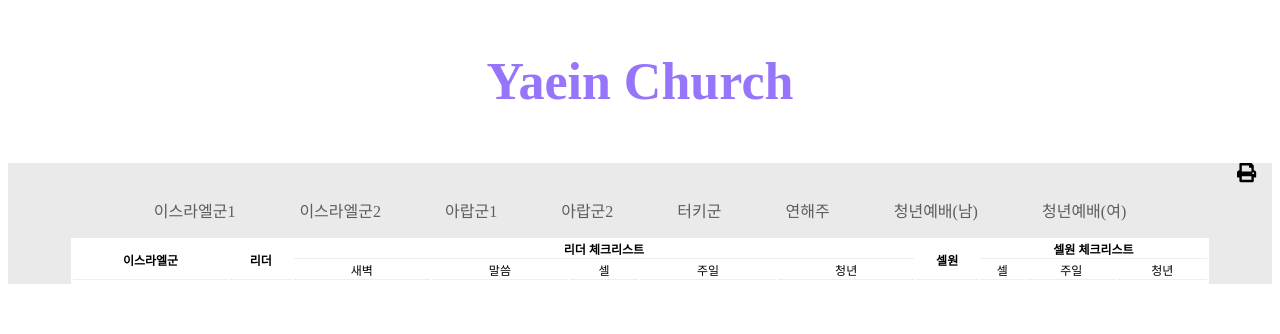
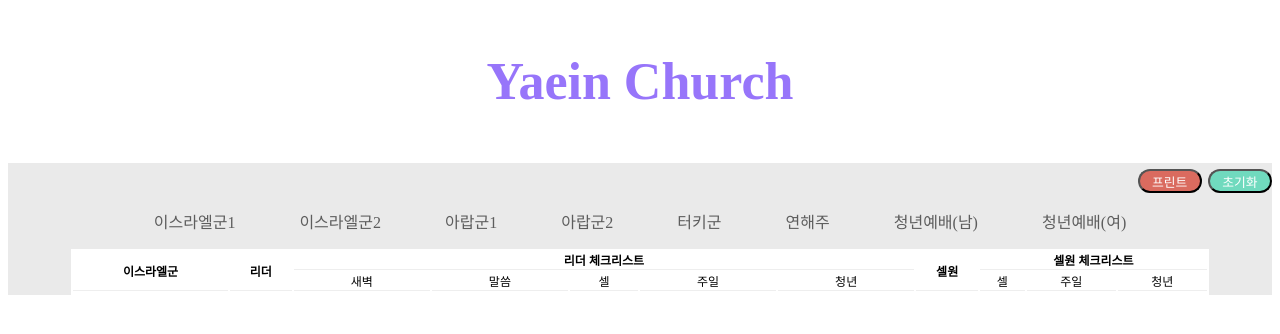
Before and after one commit to LOG91/YaeinC, a React app in the folder frontend/: page /admin in a window 1280 px wide. Shown: the top 334 px of the page. Built offline with nearby package versions, Linux system fonts and the light colour scheme.

Commit message:
modify: 체크박스 커스텀으로 수정

```diff
--- a/frontend/src/components/CellTable/CellTable.js
+++ b/frontend/src/components/CellTable/CellTable.js
@@ -22,19 +22,22 @@ class CellTable extends Component {
     cellIndex: null
   }
 
-  handleCheck = async (id, sectionIdx, kind, memberName = false) => {
+  handleCheck = (id, sectionIdx, kind, memberName = false) => {
     console.log(id, sectionIdx, kind, memberName)
-    const responsedData = await fetch(`/api/check/leader/${id}`, {
+    // const responsedData =
+    fetch(`/api/check/leader/${id}`, {
       method: 'PUT',
       headers: {
         'Content-Type': 'application/json',
       },
       body: JSON.stringify({ id, kind, memberName })
+    }).then(responsedData => {
+      if (responsedData.status === 200) {
+        this.props.checkWorship(id, sectionIdx, kind);
+      }
     });
 
-    if (responsedData.status === 200) {
-      this.props.checkWorship(id, sectionIdx, kind);
-    }
+
   }
   handleCheckMember = async (leaderId, id, sec, sectionIdx, kind) => {
     const responsedData = await fetch(`/api/check/member/${id}`, {
--- a/frontend/src/components/CellTable/CellTable.scss
+++ b/frontend/src/components/CellTable/CellTable.scss
@@ -95,11 +95,66 @@ select {
   cursor: pointer;
 }
 
-input[type="checkbox"] {
-  /* Double-sized Checkboxes */
-  -ms-transform: scale(1.5); /* IE */
-  -moz-transform: scale(1.5); /* FF */
-  -webkit-transform: scale(1.5); /* Safari and Chrome */
-  -o-transform: scale(1.5); /* Opera */
-  padding: 10px;
+.custom-checkbox {
+  display: none;
 }
+
+.check {
+  cursor: pointer;
+  position: relative;
+  margin: auto;
+  width: 18px;
+  height: 18px;
+  -webkit-tap-highlight-color: transparent;
+  transform: translate3d(0, 0, 0);
+}
+.check:before {
+  content: "";
+  position: absolute;
+  top: -15px;
+  left: -15px;
+  width: 48px;
+  height: 48px;
+  border-radius: 50%;
+  background: rgba(34,50,84,0.03);
+  opacity: 0;
+  transition: opacity 0.2s ease;
+}
+.check svg {
+  position: relative;
+  z-index: 1;
+  fill: none;
+  stroke-linecap: round;
+  stroke-linejoin: round;
+  stroke: #c8ccd4;
+  stroke-width: 1.5;
+  transform: translate3d(0, 0, 0);
+  transition: all 0.2s ease;
+}
+.check svg path {
+  stroke-dasharray: 60;
+  stroke-dashoffset: 0;
+}
+.check svg polyline {
+  stroke-dasharray: 22;
+  stroke-dashoffset: 66;
+}
+.check:hover:before {
+  opacity: 1;
+}
+.check:hover svg {
+  stroke: #4285f4;
+}
+
+input:checked + .check svg {
+  stroke: #4285f4;
+}
+input:checked + .check svg path {
+  stroke-dashoffset: 60;
+  transition: all 0.3s linear;
+}
+input:checked + .check svg polyline {
+  stroke-dashoffset: 42;
+  transition: all 0.2s linear;
+  transition-delay: 0.15s;
+}
--- a/frontend/src/components/CellTable/Fn.js
+++ b/frontend/src/components/CellTable/Fn.js
@@ -48,26 +48,62 @@ const renderLeaderList = ({ network, idx, networkName, handleCheck, handleCount,
             </select>
           </td>
           <td rowSpan={MEMBER_CNT}>
-            <input className="checkbox" checked={member.cc} readOnly type="checkbox" onClick={() => handleCheck(member._id, idx, 'cc')} />
+            <input type="checkbox" className="custom-checkbox" checked={member.cc} readOnly />
+            <label className="check" onClick={() => handleCheck(member._id, idx, 'cc')}>
+              <svg width="18px" height="18px" viewBox="0 0 18 18">
+                <path d="M1,9 L1,3.5 C1,2 2,1 3.5,1 L14.5,1 C16,1 17,2 17,3.5 L17,14.5 C17,16 16,17 14.5,17 L3.5,17 C2,17 1,16 1,14.5 L1,9 Z"></path>
+                <polyline points="1 9 7 14 15 4"></polyline>
+              </svg>
+            </label>
           </td>
           <td rowSpan={MEMBER_CNT}>
-            <input className="checkbox" checked={member.mc} readOnly type="checkbox" onClick={() => handleCheck(member._id, idx, 'mc')} />
+            <input type="checkbox" className="custom-checkbox" checked={member.mc} readOnly />
+            <label className="check" onClick={() => handleCheck(member._id, idx, 'mc')}>
+              <svg width="18px" height="18px" viewBox="0 0 18 18">
+                <path d="M1,9 L1,3.5 C1,2 2,1 3.5,1 L14.5,1 C16,1 17,2 17,3.5 L17,14.5 C17,16 16,17 14.5,17 L3.5,17 C2,17 1,16 1,14.5 L1,9 Z"></path>
+                <polyline points="1 9 7 14 15 4"></polyline>
+              </svg>
+            </label>
           </td>
           <td rowSpan={MEMBER_CNT}>
-            <input className="checkbox" checked={member.yc} readOnly type="checkbox" onClick={() => handleCheck(member._id, idx, 'yc')} />
+            <input type="checkbox" className="custom-checkbox" checked={member.yc} readOnly />
+            <label className="check" onClick={() => handleCheck(member._id, idx, 'yc')}>
+              <svg width="18px" height="18px" viewBox="0 0 18 18">
+                <path d="M1,9 L1,3.5 C1,2 2,1 3.5,1 L14.5,1 C16,1 17,2 17,3.5 L17,14.5 C17,16 16,17 14.5,17 L3.5,17 C2,17 1,16 1,14.5 L1,9 Z"></path>
+                <polyline points="1 9 7 14 15 4"></polyline>
+              </svg>
+            </label>
           </td>
         </tr>
         {MEMBER_CNT !== 1 ? member.members.map((v, i) => (
           <tr key={i}>
             <td rowSpan="1" key={i} className={evenClsName}>{v.name}</td>
             <td rowSpan="1" className={evenClsName}>
-              <input className="checkbox" checked={v.cc} readOnly type="checkbox" onClick={() => handleCheckMember(member._id, v._id, v.sec, idx, 'cc')} />
+              <input type="checkbox" className="custom-checkbox" checked={v.cc} readOnly />
+              <label className="check" onClick={() => handleCheckMember(member._id, v._id, v.sec, idx, 'cc')}>
+                <svg width="18px" height="18px" viewBox="0 0 18 18">
+                  <path d="M1,9 L1,3.5 C1,2 2,1 3.5,1 L14.5,1 C16,1 17,2 17,3.5 L17,14.5 C17,16 16,17 14.5,17 L3.5,17 C2,17 1,16 1,14.5 L1,9 Z"></path>
+                  <polyline points="1 9 7 14 15 4"></polyline>
+                </svg>
+              </label>
             </td>
             <td rowSpan="1" className={evenClsName}>
-              <input className="checkbox" checked={v.mc} readOnly type="checkbox" onClick={() => handleCheckMember(member._id, v._id, v.sec, idx, 'mc')} />
+              <input type="checkbox" className="custom-checkbox" checked={v.mc} readOnly />
+              <label className="check" onClick={() => handleCheckMember(member._id, v._id, v.sec, idx, 'mc')}>
+                <svg width="18px" height="18px" viewBox="0 0 18 18">
+                  <path d="M1,9 L1,3.5 C1,2 2,1 3.5,1 L14.5,1 C16,1 17,2 17,3.5 L17,14.5 C17,16 16,17 14.5,17 L3.5,17 C2,17 1,16 1,14.5 L1,9 Z"></path>
+                  <polyline points="1 9 7 14 15 4"></polyline>
+                </svg>
+              </label>
             </td>
             <td rowSpan="1" className={evenClsName}>
-              <input className="checkbox" checked={v.yc} readOnly type="checkbox" onClick={() => handleCheckMember(member._id, v._id, v.sec, idx, 'yc')} />
+              <input type="checkbox" className="custom-checkbox" checked={v.yc} readOnly />
+              <label className="check" onClick={() => handleCheckMember(member._id, v._id, v.sec, idx, 'yc')}>
+                <svg width="18px" height="18px" viewBox="0 0 18 18">
+                  <path d="M1,9 L1,3.5 C1,2 2,1 3.5,1 L14.5,1 C16,1 17,2 17,3.5 L17,14.5 C17,16 16,17 14.5,17 L3.5,17 C2,17 1,16 1,14.5 L1,9 Z"></path>
+                  <polyline points="1 9 7 14 15 4"></polyline>
+                </svg>
+              </label>
             </td>
           </tr>
         )) : (
--- a/frontend/src/pages/Admin/Admin.js
+++ b/frontend/src/pages/Admin/Admin.js
@@ -5,21 +5,26 @@ import { CellTable } from '../../components/CellTable';
 import Tab from '../../components/Tab/Tab';
 import './Admin.scss'
 
-import { faPrint } from "@fortawesome/free-solid-svg-icons";
+import { faPrint, faRainbow } from "@fortawesome/free-solid-svg-icons";
 import { FontAwesomeIcon } from "@fortawesome/react-fontawesome";
 
 class AdminPage extends Component {
 
-  async addLeader () {
-    const { insertedMember } = this.props;
-    await fetch('/api/leader', {
+  async resetCheck() {
+    // const { insertedMember } = this.props;
+    const currentLocation = window.location.href;
+    console.log(111);
+    await fetch('/api/reset', {
       method: 'POST',
       headers: {
         'Content-Type': 'application/json',
       },
-      body: JSON.stringify(insertedMember),
-    }).then(res => res.json());
+      body: JSON.stringify({ currentLocation })
+    }).then(() => {
+      window.location.href = window.location.href;
+    });
   }
+
 
   handleChange = ({ target }) => {
     this.props.insertMemberData(target.name, target.value);
@@ -70,10 +75,13 @@ class AdminPage extends Component {
     this.props.insertCellMember("", this.props.insertedMember.members.length);
   }
 
-  render(){
+  render() {
     return (
       <div>
-        <div className="printButton"><FontAwesomeIcon icon={faPrint} onClick={this.handlePrint}/></div>
+        <div className="edit-box">
+          <div className="button-box"><button className="edit-box__button--print" onClick={this.handlePrint}>프린트</button></div>
+          <div className="button-box"><button className="edit-box__button--init" onClick={this.resetCheck}>초기화</button></div>
+        </div>
         <Tab isAdmin={true} />
         <div className="printArea"><CellTable isAdmin={true} /></div>
       </div>
--- a/frontend/src/pages/Admin/Admin.scss
+++ b/frontend/src/pages/Admin/Admin.scss
@@ -5,3 +5,36 @@
   cursor: pointer;
   font-size: 1.2rem;
 }
+
+.edit-box {
+  justify-content: flex-end;
+  display: flex;
+}
+
+.button-box {
+  margin: 0.2rem;
+  width: 4rem;
+  height: 1.5rem;
+}
+.edit-box__button {
+  &--print {
+    margin: 0.2rem;
+    width: 4rem;
+    height: 1.5rem;
+    cursor: pointer;
+    background: #da6b5f;
+    font-size: 0.8rem;
+    border-radius: 1rem;
+    color: #fff;
+  }
+  &--init {
+    margin: 0.2rem;
+    width: 4rem;
+    height: 1.5rem;
+    cursor: pointer;
+    background: #70dabe;
+    font-size: 0.8rem;
+    border-radius: 1rem;
+    color: #fff;
+  }
+}
```
Also changed, not shown: frontend/src/components/App.js (+1 -26 lines), frontend/src/pages/Youth/Fn.js (deleted), 1 other file (tests, documents, lock files or other folders). Lines whose indentation alone changed are shown as unchanged.
